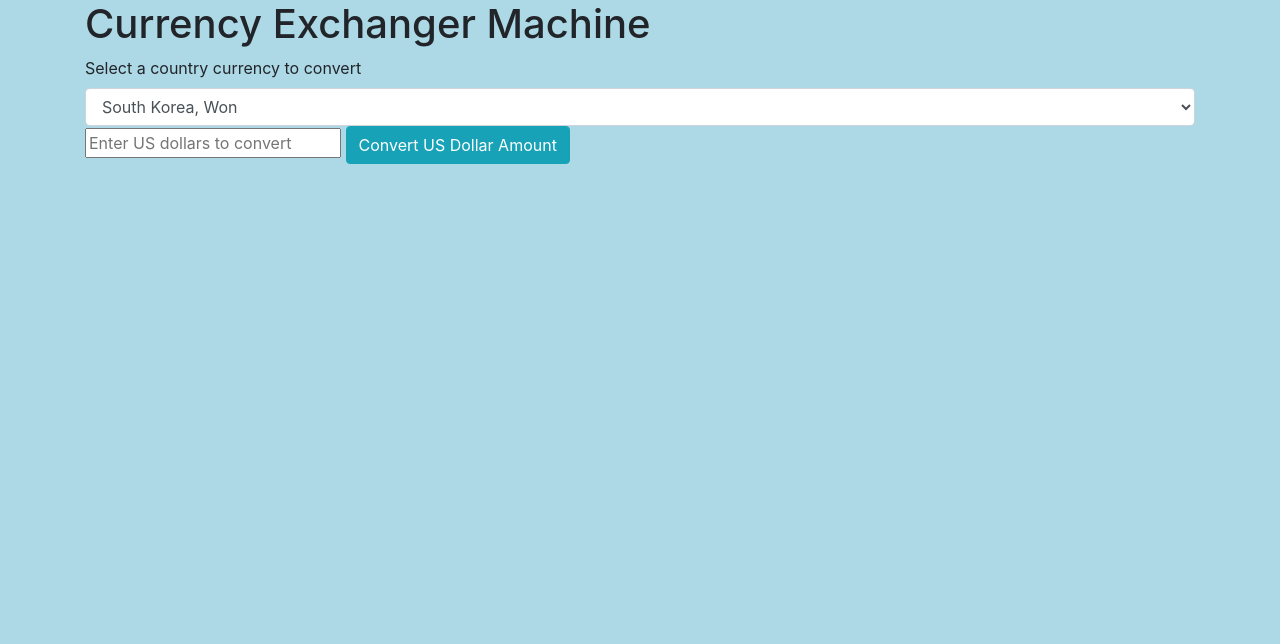
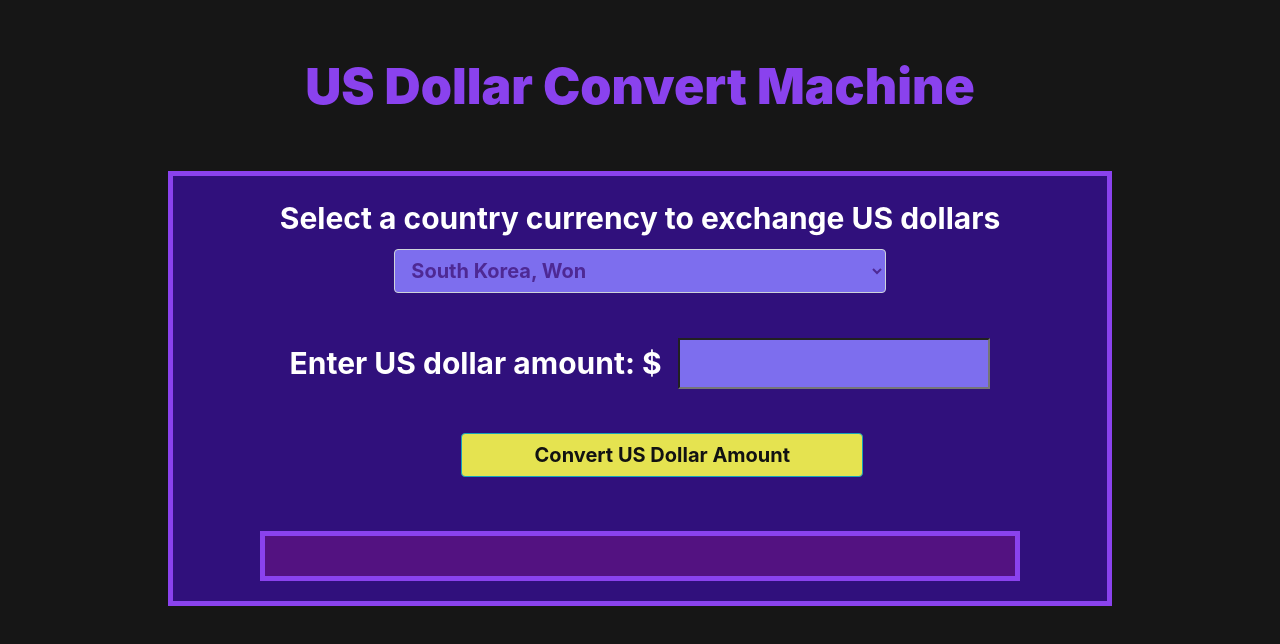
Before and after one commit to SueRtx/currency-exchange, a website built with webpack: page src/index.html in a window 1280 px wide. Built offline with nearby package versions, Linux system fonts and the light colour scheme.

Commit message:
Add styles to project.

```diff
--- a/src/Index.js
+++ b/src/Index.js
@@ -7,15 +7,15 @@ import CurrencyExchange from './exchange.js';
 function displayExchange(response, dollars) {
   if (response.result === "success") {
     $("#errorOutput").hide();
-    $("#exchangeOutput").show()
+    $("#exchangeOutput").show();
     $("#exchangeOutput").html(`$ ${dollars} in USD converts to: ${parseFloat(response.conversion_result).toFixed(2)} ${response.target_code}`);
   } else if (response === "404" ) {
     $("#exchangeOutput").hide();
-    $("#errorOutput").show()
+    $("#errorOutput").show();
     $("#errorOutput").html(`error code: ${response}. Enter correct currency code.`);
   } else    {
     $("#exchangeOutput").hide();
-    $("#errorOutput").show()
+    $("#errorOutput").show();
     $("#errorOutput").html(`error code: ${response}. Check your API key.`);
   }
 }
--- a/src/css/styles.css
+++ b/src/css/styles.css
@@ -1,3 +1,69 @@
 body {
-  background-color: lightblue;
+  height: 100%;
+  background: rgb(22, 22, 22);
+  text-align: center;
 }
+h1 {
+  margin-top:5%;
+  color:rgb(138, 66, 238);
+  text-align: center;
+  font-size: 50px;
+  font-weight: bold;
+}
+
+#form-group {
+  font-size:30px;
+  margin: auto;
+  font-weight: bold;
+  margin-top:5%;
+  background: rgb(48, 16, 124);
+  width: 85%;
+  padding: 20px;
+  color: white;
+  border: solid rgb(138, 66, 238) 5px;
+}
+
+#country {
+  font-weight: bold;
+  font-size:20px;
+  margin: auto;
+  margin-bottom: 5%;
+  width: 55%;
+  color:rgb(78, 41, 148);
+  background: rgb(125, 110, 238);
+}
+
+#dollars {
+  font-weight: bold;
+  font-size:30px;
+  margin: auto;
+  margin-left: 1%;
+  margin-bottom: 5%;
+  width: 35%;
+  color:rgb(78, 41, 148);
+  background: rgb(125, 110, 238);
+}
+
+#btn-exchange {
+  font-weight: bold;
+  font-size:20px;
+  margin: auto;
+  margin-left: 5%;
+  margin-bottom: 5%;
+  width: 45%;
+  background: rgb(229, 227, 80);
+  color:rgb(18, 18, 18);
+}
+
+.output {
+  font-size:30px;
+  margin: auto;
+  font-weight: bold;
+  margin-top:1%;
+
+  width: 85%;
+  padding: 20px;
+  color: white;
+  border: solid rgb(138, 66, 238) 5px;
+  background: rgb(83, 18, 129);
+}
--- a/src/index.html
+++ b/src/index.html
@@ -1,14 +1,15 @@
 <!DOCTYPE html>
 <html>
 <head>
-  <title>Currency Exchanger Machine</title>
+  <title>Currency Exchanger</title>
 </head>
 <body>
   <div class="container">
-    <h1>Currency Exchanger Machine</h1>
+    <h1><strong>US Dollar Convert Machine</strong></h1>
     <form id="formOne">
       <div id="form-group">
-        <label for="country">Select a country currency to convert</label>
+
+        <label for="country">Select a country currency to exchange US dollars</label>
         <select class="form-control" id="country">
           <option value="RW">South Korea, Won</option>
           <option value="JPY">Japan, Yen</option>
@@ -18,12 +19,14 @@
         </select>
 
         <div class="dollarAmount">
-          <input type="number" id="dollars" min="1" step="1"  onkeyup="if(this.value<0){this.value= this.value * -1}"placeholder="Enter US dollars to convert">
-          <button class="btn btn-info" id="btn-exchange">Convert US Dollar Amount</button>
+          <label for="dollarAmount">Enter US dollar amount:   $</label>
+          <input type="number" id="dollars" min="1" step="1"  onkeyup="if(this.value<0){this.value= this.value * -1}">
+          <button type="submit" class="btn btn-info" id="btn-exchange">Convert US Dollar Amount</button>
         </div>
-
-        <div id="exchangeOutput"></div>
-        <div id="errorOutput"></div>
+        <div class="output">
+         <div id="exchangeOutput"></div>
+         <div id="errorOutput"></div>
+        </div>
       </div>
     </form>
   </div>
```
Also changed, not shown: img/bill.jpg (added).
